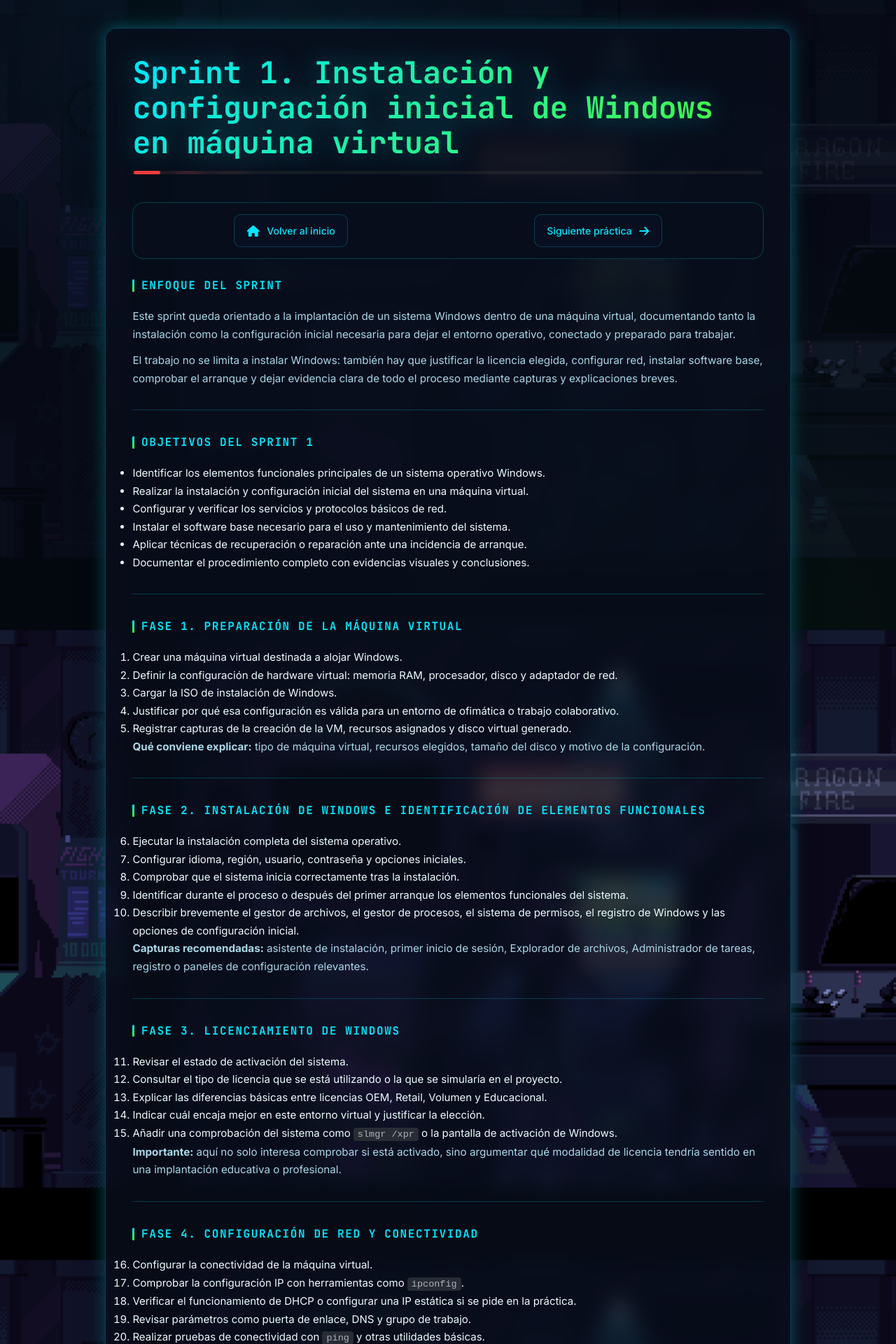
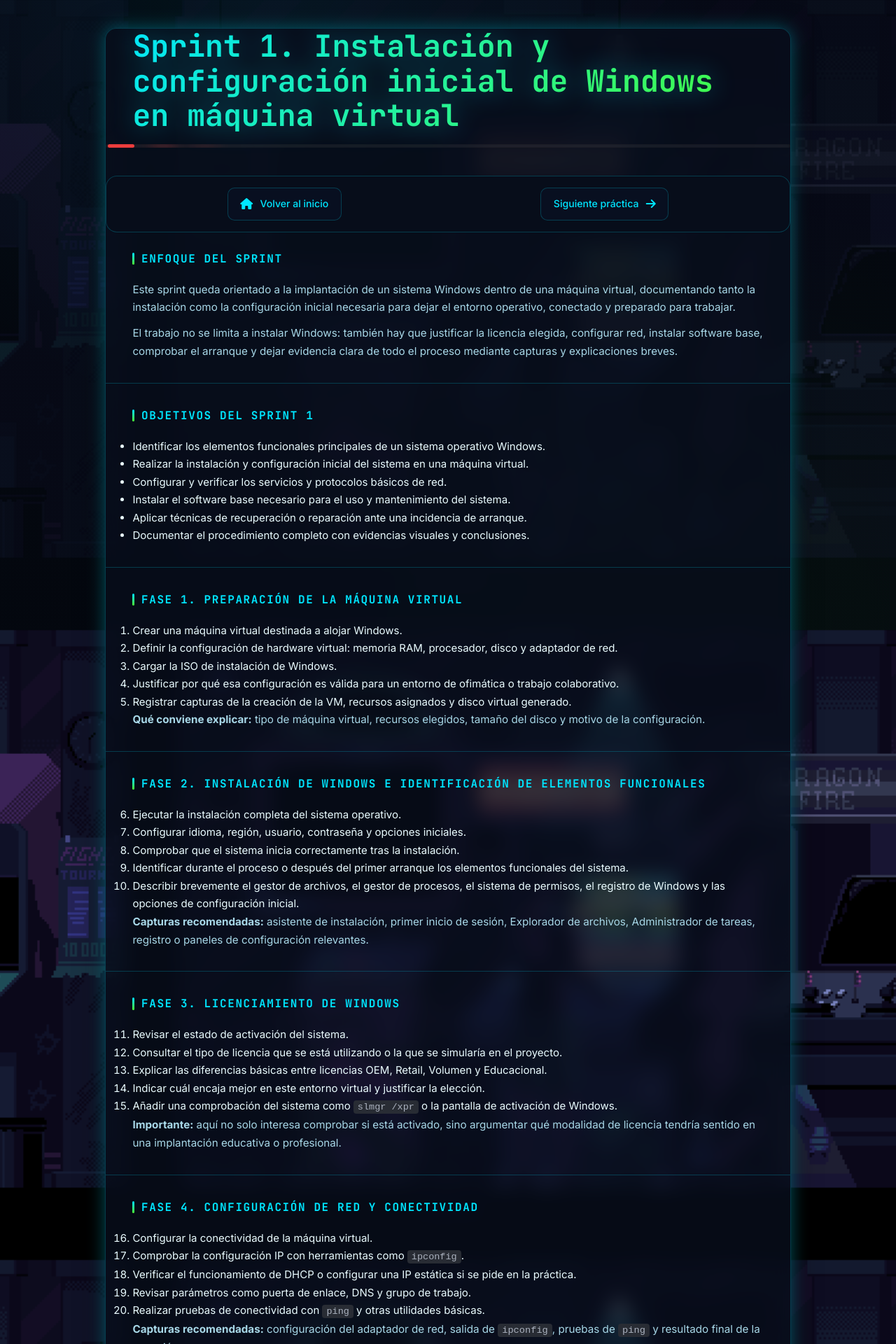
Before and after one commit to kernel1panic11/ISOPJ2, a Jekyll site: the page built from SP1/SP1.html, in a window 1280 px wide. Shown: the top 1920 px of the page at 70% size. Built offline with Jekyll 4.4.1, drawn with Linux system fonts in a browser that asks for light colours.

Commit message:
Auto-sync: 2 archivo(s) - 2026-04-22 09:52:28

```diff
--- a/assetscss/custom.css
+++ b/assetscss/custom.css
@@ -59,13 +59,44 @@
 .contenedor-principal {
   width: min(92%, 980px);
   margin: 2.5rem auto 3rem;
-  padding: clamp(1.5rem, 3vw, 2.5rem) clamp(1.2rem, 3vw, 2.5rem);
+  padding: 0 0 clamp(1.5rem, 3vw, 2.5rem);
   background: var(--overlay);
   border: 1px solid var(--border);
   border-radius: var(--radius);
   box-shadow: var(--shadow-cyan), 0 8px 40px rgba(0, 0, 0, 0.6);
   backdrop-filter: blur(14px);
   -webkit-backdrop-filter: blur(14px);
+  overflow: hidden;
+}
+
+/* Padding para todo lo que va dentro excepto el banner */
+.contenedor-principal > *:not(.hero-video-banner) {
+  padding-left: clamp(1.2rem, 3vw, 2.5rem);
+  padding-right: clamp(1.2rem, 3vw, 2.5rem);
+}
+.contenedor-principal > .hero:first-of-type {
+  padding-top: clamp(1.5rem, 3vw, 2.5rem);
+}
+
+/* ---------- Banner de vídeo (full-width, arriba del todo) ---------- */
+.hero-video-banner {
+  width: 100%;
+  line-height: 0;
+  border-bottom: 1px solid var(--border);
+  position: relative;
+}
+.hero-video-banner::after {
+  content: '';
+  position: absolute;
+  inset: 0;
+  background: linear-gradient(to bottom, transparent 60%, var(--overlay) 100%);
+  pointer-events: none;
+}
+.hero-video {
+  width: 100%;
+  max-height: 420px;
+  object-fit: cover;
+  display: block;
 }
 
 /* =============================================
--- a/index.html
+++ b/index.html
@@ -66,7 +66,7 @@
       <li data-search="sprint 1 instalacion configuracion inicial windows maquina virtual implantacion sistema operativo">
         <a href="{{ '/SP1/SP1.html' | relative_url }}">
           <span class="unit-badge">U1</span>
-          <i class="fa-solid fa-computer"></i>
+          <i class="fa-brands fa-windows"></i>
           <span>Sprint 1. Instalación y configuración inicial de Windows</span>
           <i class="fa-solid fa-chevron-right arrow"></i>
         </a>
@@ -82,7 +82,7 @@
       <li data-search="sprint 3 administracion configuracion sistemas windows">
         <a href="{{ '/SP3/SP3.html' | relative_url }}">
           <span class="unit-badge">U3</span>
-          <i class="fa-brands fa-windows"></i>
+          <i class="fa-solid fa-computer"></i>
           <span>Administración y Configuración de Sistemas Windows</span>
           <i class="fa-solid fa-chevron-right arrow"></i>
         </a>
```
